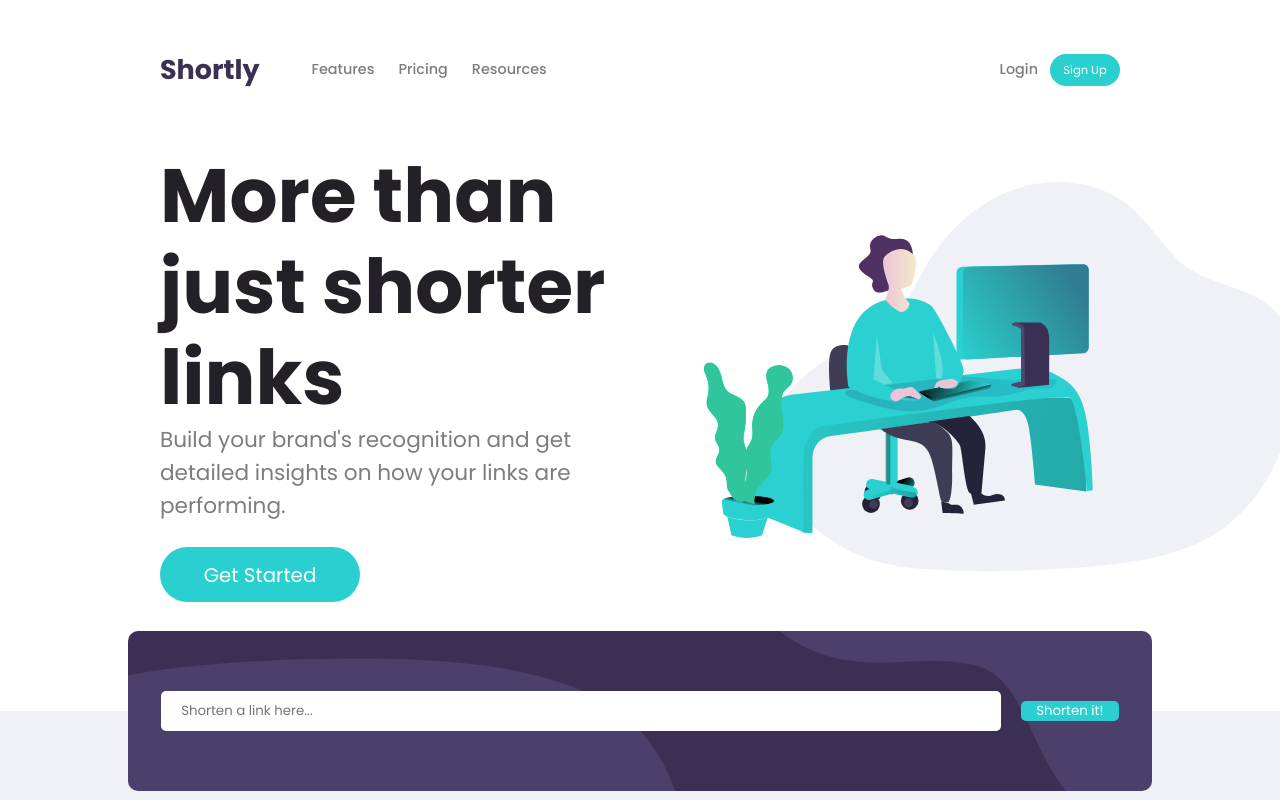
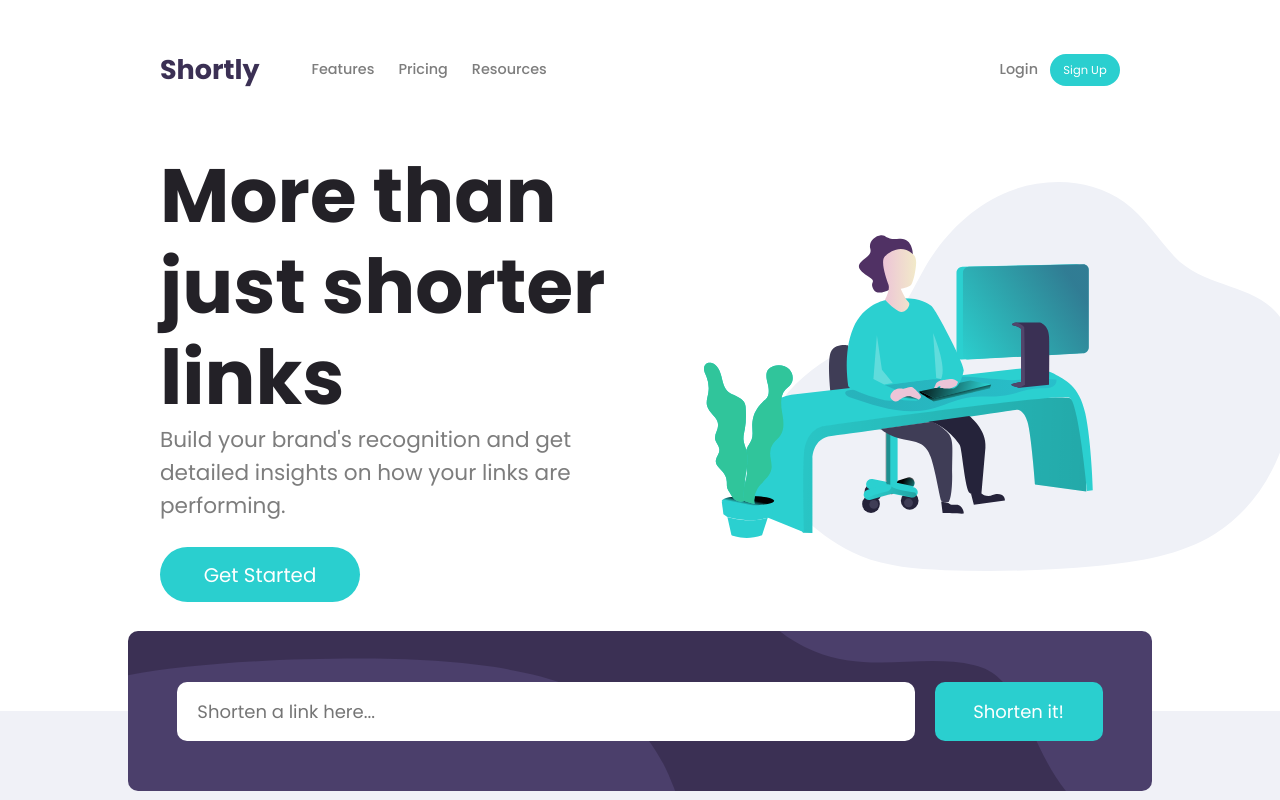
Before and after one commit to yirano/react-api_lp, a React (Create React App) app: page / in a window 1280 px wide. Shown: the top 800 px of the page. Built offline with nearby package versions, Linux system fonts and the light colour scheme.

Commit message:
Adjust font size, padding, and width in search textbox

```diff
--- a/src/components/jumbotron/jumbotron.scss
+++ b/src/components/jumbotron/jumbotron.scss
@@ -54,17 +54,19 @@
 
 		input {
 			border: none;
-			border-radius: 5px;
+			border-radius: 10px;
+			height: 37%;
+			font-size: 1em;
 
 			&[type="text"] {
 				// height: 30%;
-				width: 82%;
+				width: 72%;
 				padding: 10px 20px;
 			}
 
 			&[type="submit"] {
 				// height: 35%;
-				width: 98px;
+				width: 168px;
 				background-color: $cyan;
 				margin-left: 20px;
 				color: #fff;
```
